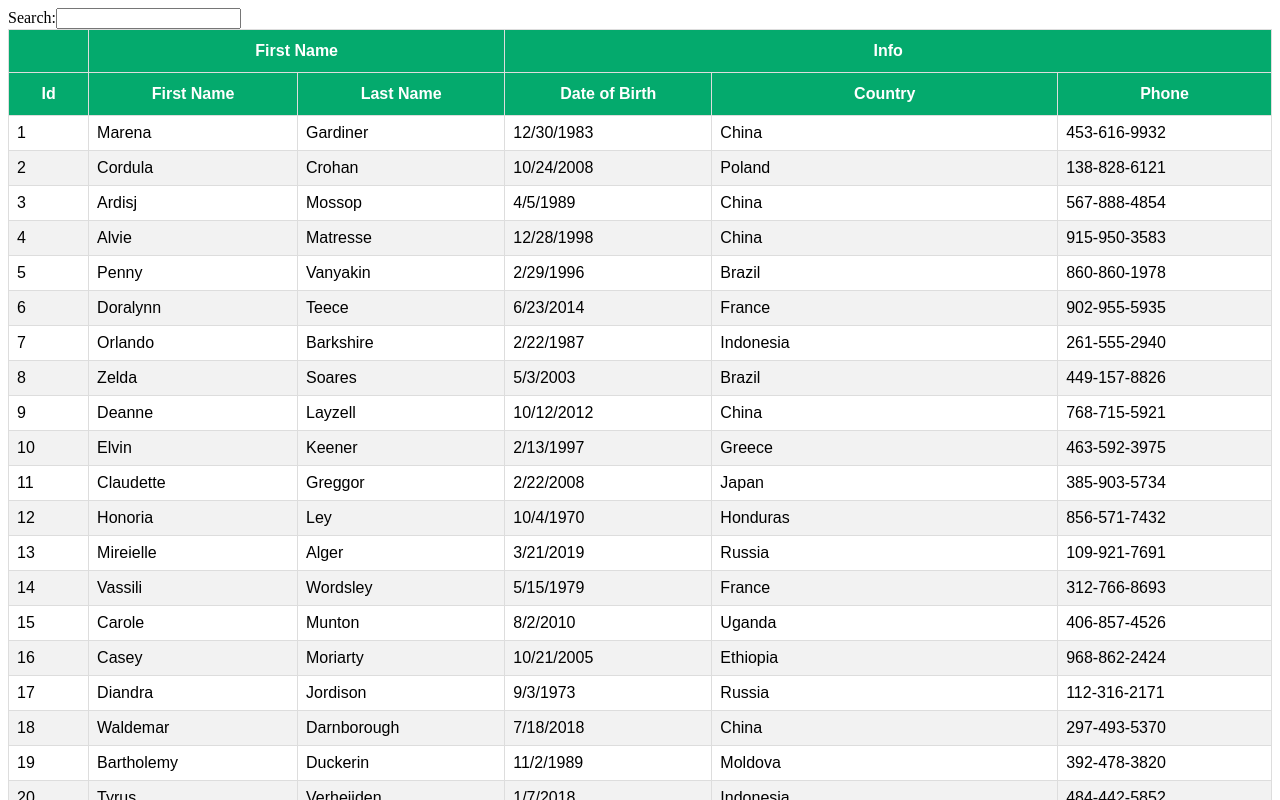
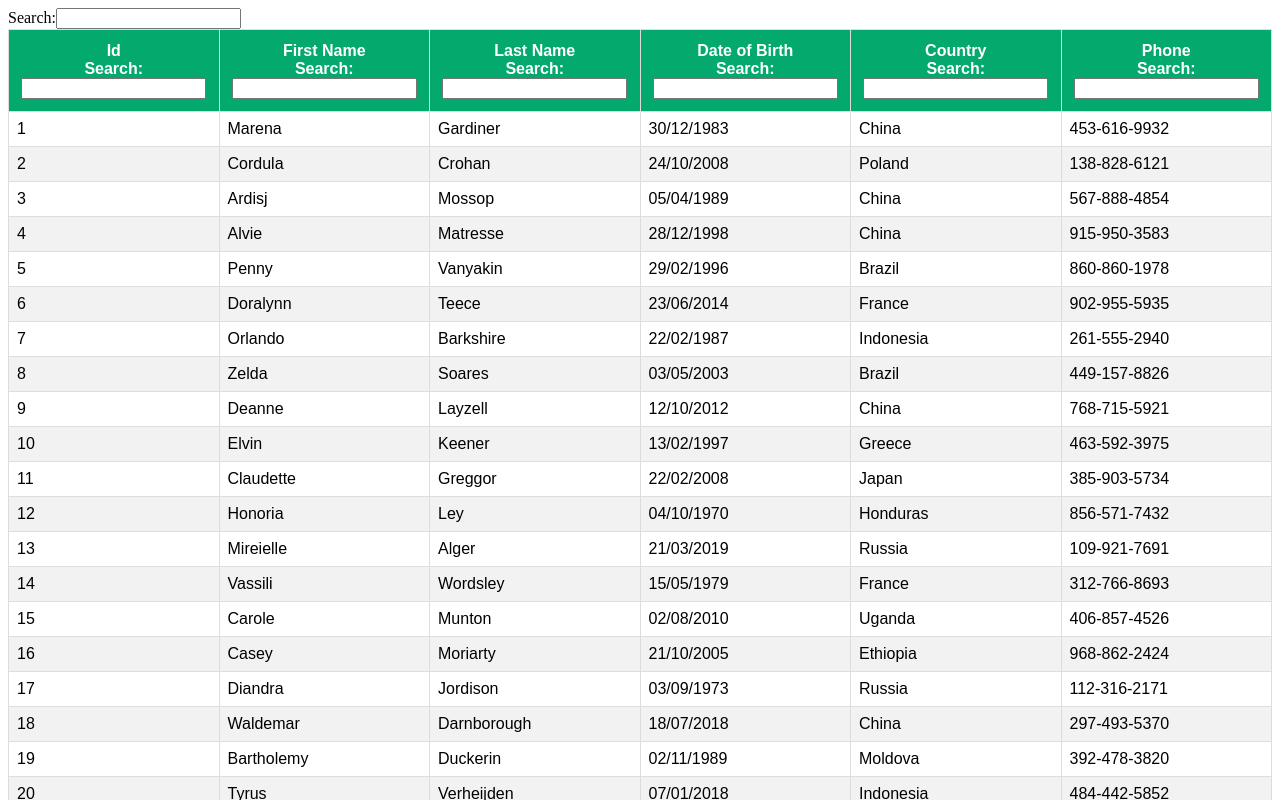
Before and after one commit to minde8888/react-table, a React (Create React App) app: page / in a window 1280 px wide. Shown: the top 800 px of the page. Built offline with nearby package versions, Linux system fonts and the light colour scheme.

Commit message:
ColumnFilter

```diff
--- /dev/null
+++ b/src/templates/product-table/column-filter.tsx
@@ -0,0 +1,11 @@
+
+export const ColumnFilter = ({ column }: any) => {
+    const { filterValue, setFilter } = column
+
+    return (
+        <span>
+            Search:{''}
+            <input value={filterValue || ""} onChange={e => setFilter(e.target.value)} />
+        </span>
+    )
+}
--- a/src/templates/product-table/filtering-table.tsx
+++ b/src/templates/product-table/filtering-table.tsx
@@ -1,14 +1,14 @@
 import { useMemo } from 'react';
 import MOCK_DATA from '../../MOCK_DATA.json'
 import { COLUMNS, GROUP_COLUMNS } from '../../components/columns/index'
-import { useGlobalFilter, useTable } from 'react-table';
+import { useFilters, useGlobalFilter, useTable } from 'react-table';
 import './table.css'
 import { GlobalFilter } from './global-filter';
 
 
 const FilteringTable = () => {
 
-  const columns = useMemo(() => GROUP_COLUMNS, [])
+  const columns = useMemo(() => COLUMNS, [])
   const date = useMemo(() => MOCK_DATA, [])
 
   const tableInstance = useTable(
@@ -17,6 +17,7 @@ const FilteringTable = () => {
       data: date,
 
     },
+    useFilters,
     useGlobalFilter
   );
 
@@ -39,6 +40,7 @@ const FilteringTable = () => {
                   return (
                     <th key={headerKey} {...restHeaderProps}>
                       {column.render('Header')}
+                      <div>{column.canFilter ? column.render("Filter") : null}</div>
                     </th>
                   );
                 })}
```
Also changed, not shown: src/components/columns/index.ts (+7 -0 lines).
